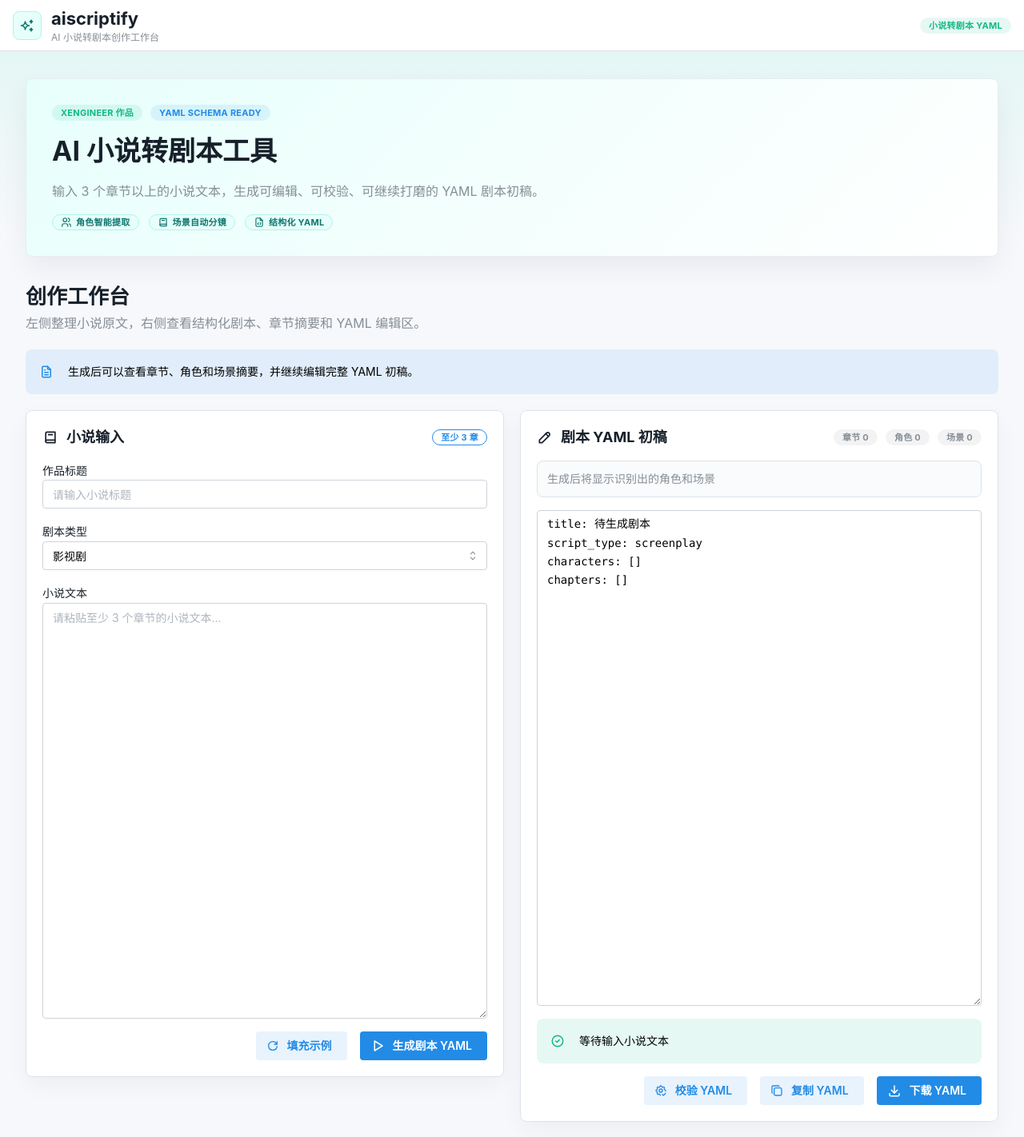
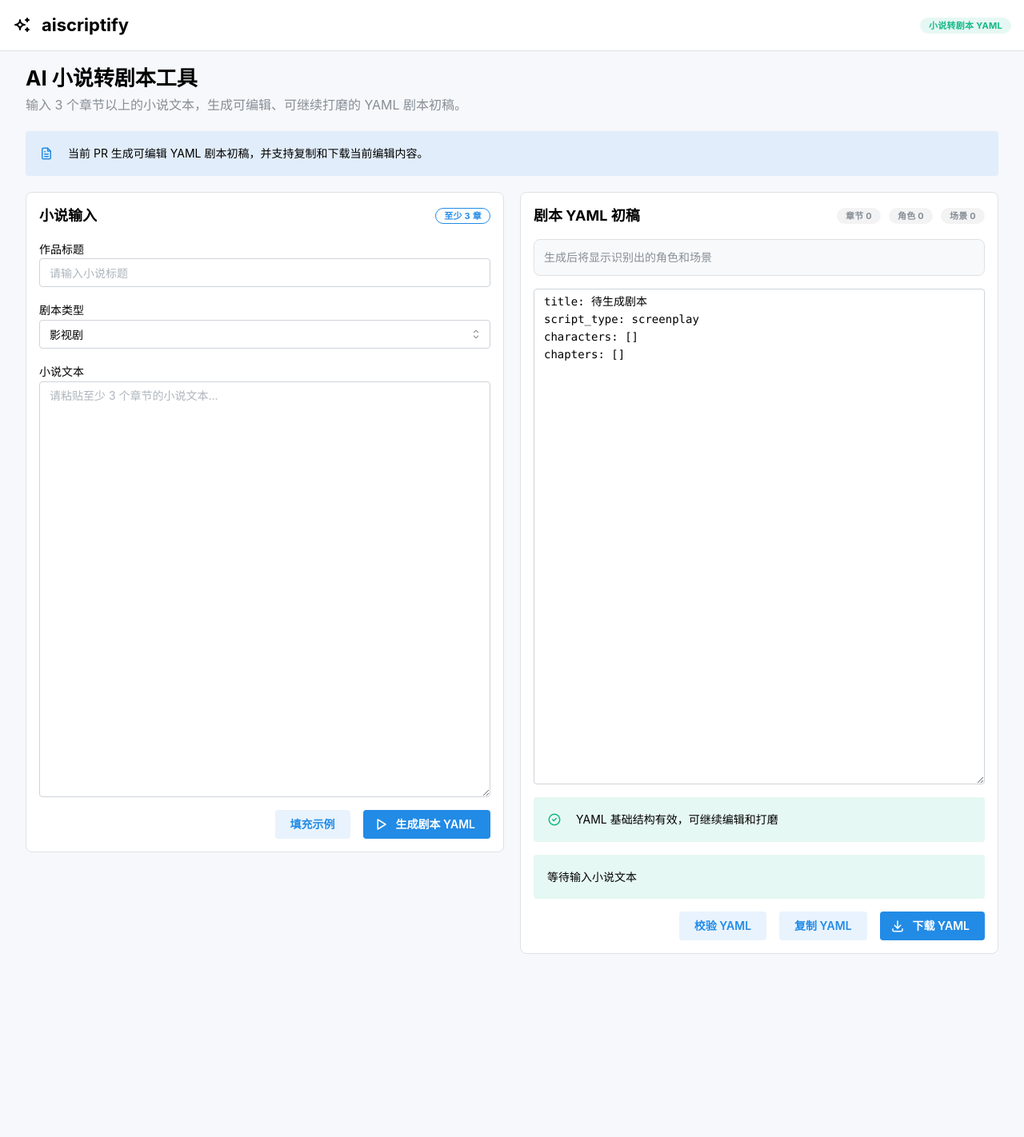
Before and after one commit to wjf996/aiscriptify, a React (Vite) app in the folder frontend/: page / in a window 1280 px wide. Shown: the top 1422 px of the page at 80% size. After the commit the page ends 1209 px from the top, so only its background shows below. Built offline with nearby package versions, Linux system fonts and the light colour scheme.

Commit message:
Revert "优化创作工作台视觉体验"

```diff
--- a/frontend/src/App.tsx
+++ b/frontend/src/App.tsx
@@ -17,18 +17,11 @@ import {
 } from "@mantine/core";
 import {
   IconAlertCircle,
-  IconBook2,
   IconCircleCheck,
-  IconCopy,
   IconDownload,
   IconFileText,
-  IconFileCode,
-  IconPencil,
   IconPlayerPlay,
-  IconReload,
-  IconSettingsCheck,
   IconSparkles,
-  IconUsers,
 } from "@tabler/icons-react";
 import { useState } from "react";
 
@@ -262,8 +255,6 @@ function App() {
     selectedChapter === "all"
       ? null
       : chapterSummaries.find((chapter) => chapter.value === selectedChapter) ?? null;
-  const feedbackMessage = yamlStatus.valid ? statusMessage : yamlStatus.message;
-  const feedbackColor = errorMessage ? "red" : yamlStatus.valid ? "teal" : "yellow";
 
   return (
     <AppShell header={{ height: 64 }} padding="md">
@@ -271,15 +262,8 @@ function App() {
         <Container size="xl" h="100%">
           <Group h="100%" justify="space-between">
             <Group gap="sm">
-              <Paper className="brand-mark" radius="md">
-                <IconSparkles size={20} />
-              </Paper>
-              <Stack gap={0}>
+              <IconSparkles size={24} />
               <Title order={3}>aiscriptify</Title>
-                <Text size="xs" c="dimmed">
-                  AI 小说转剧本创作工作台
-                </Text>
-              </Stack>
             </Group>
             <Badge variant="light" color="teal">
               小说转剧本 YAML
@@ -290,65 +274,31 @@ function App() {
 
       <AppShell.Main>
         <Container size="xl">
-          <Stack gap="xl">
-            <Paper className="hero-panel" p="xl" radius="md">
-              <Stack gap="md">
-                <Group gap="xs">
-                  <Badge color="teal" variant="light">
-                    XEngineer 作品
-                  </Badge>
-                  <Badge color="blue" variant="light">
-                    YAML Schema Ready
-                  </Badge>
-                </Group>
-                <Title order={1}>AI 小说转剧本工具</Title>
-                <Text c="dimmed" maw={760}>
-                  输入 3 个章节以上的小说文本，生成可编辑、可校验、可继续打磨的 YAML 剧本初稿。
-                </Text>
-                <Group gap="sm">
-                  <Badge className="feature-badge" leftSection={<IconUsers size={14} />}>
-                    角色智能提取
-                  </Badge>
-                  <Badge className="feature-badge" leftSection={<IconBook2 size={14} />}>
-                    场景自动分镜
-                  </Badge>
-                  <Badge className="feature-badge" leftSection={<IconFileCode size={14} />}>
-                    结构化 YAML
-                  </Badge>
-                </Group>
-              </Stack>
-            </Paper>
-
           <Stack gap="lg">
             <Stack gap={4}>
-                <Title order={2}>创作工作台</Title>
+              <Title order={2}>AI 小说转剧本工具</Title>
               <Text c="dimmed">
-                  左侧整理小说原文，右侧查看结构化剧本、章节摘要和 YAML 编辑区。
+                输入 3 个章节以上的小说文本，生成可编辑、可继续打磨的 YAML 剧本初稿。
               </Text>
             </Stack>
 
-              <Alert icon={<IconFileText size={18} />} color="blue" variant="light" radius="md">
-                生成后可以查看章节、角色和场景摘要，并继续编辑完整 YAML 初稿。
+            <Alert icon={<IconFileText size={18} />} color="blue" variant="light">
+              当前 PR 生成可编辑 YAML 剧本初稿，并支持复制和下载当前编辑内容。
             </Alert>
 
             {errorMessage && (
-                <Alert icon={<IconAlertCircle size={18} />} color="red" variant="light" radius="md">
+              <Alert icon={<IconAlertCircle size={18} />} color="red" variant="light">
                 {errorMessage}
               </Alert>
             )}
 
             <Grid gutter="lg">
               <Grid.Col span={{ base: 12, md: 6 }}>
-                  <Paper withBorder p="lg" radius="md" className="workspace-card">
+                <Paper withBorder p="md" radius="md">
                   <Stack>
                     <Group justify="space-between">
-                      <Group gap="xs">
-                        <IconBook2 size={20} />
                       <Title order={4}>小说输入</Title>
-                      </Group>
-                      <Badge variant="outline" color="blue">
-                        至少 3 章
-                      </Badge>
+                      <Badge variant="outline">至少 3 章</Badge>
                     </Group>
 
                     <TextInput
@@ -381,11 +331,7 @@ function App() {
                     />
 
                     <Group justify="flex-end">
-                      <Button
-                        variant="light"
-                        leftSection={<IconReload size={16} />}
-                        onClick={() => setNovelText(sampleNovel)}
-                      >
+                      <Button variant="light" onClick={() => setNovelText(sampleNovel)}>
                         填充示例
                       </Button>
                       <Button
@@ -401,13 +347,10 @@ function App() {
               </Grid.Col>
 
               <Grid.Col span={{ base: 12, md: 6 }}>
-                  <Paper withBorder p="lg" radius="md" className="workspace-card">
+                <Paper withBorder p="md" radius="md">
                   <Stack>
                     <Group justify="space-between">
-                      <Group gap="xs">
-                        <IconPencil size={20} />
                       <Title order={4}>剧本 YAML 初稿</Title>
-                      </Group>
                       <Group gap="xs">
                         <Badge color="gray" variant="light">
                           章节 {chapterCount}
@@ -421,7 +364,7 @@ function App() {
                       </Group>
                     </Group>
 
-                    <Paper withBorder p="sm" radius="md" className="summary-panel">
+                    <Paper withBorder p="sm" radius="md" bg="gray.0">
                       {characterNames.length === 0 && sceneSummaries.length === 0 ? (
                         <Text size="sm" c="dimmed">
                           生成后将显示识别出的角色和场景
@@ -458,7 +401,7 @@ function App() {
                     </Paper>
 
                     {chapterSummaries.length > 0 && (
-                      <Paper withBorder p="sm" radius="md" className="summary-panel">
+                      <Paper withBorder p="sm" radius="md">
                         <Stack gap="xs">
                           <SegmentedControl
                             fullWidth
@@ -548,29 +491,27 @@ function App() {
 
                     <Alert
                       icon={
-                        yamlStatus.valid && !errorMessage ? (
+                        yamlStatus.valid ? (
                           <IconCircleCheck size={18} />
                         ) : (
                           <IconAlertCircle size={18} />
                         )
                       }
-                      color={feedbackColor}
+                      color={yamlStatus.valid ? "teal" : "yellow"}
                       variant="light"
-                      radius="md"
                     >
-                      {feedbackMessage}
+                      {yamlStatus.message}
+                    </Alert>
+
+                    <Alert color={errorMessage ? "red" : "teal"} variant="light">
+                      {statusMessage}
                     </Alert>
 
                     <Group justify="flex-end">
-                      <Button
-                        variant="light"
-                        leftSection={<IconSettingsCheck size={16} />}
-                        loading={isCheckingYaml}
-                        onClick={handleCheckYaml}
-                      >
+                      <Button variant="light" loading={isCheckingYaml} onClick={handleCheckYaml}>
                         校验 YAML
                       </Button>
-                      <Button variant="light" leftSection={<IconCopy size={16} />} onClick={handleCopyYaml}>
+                      <Button variant="light" onClick={handleCopyYaml}>
                         复制 YAML
                       </Button>
                       <Button
@@ -585,26 +526,6 @@ function App() {
                 </Paper>
               </Grid.Col>
             </Grid>
-
-              <Paper className="footer-panel" p="md" radius="md">
-                <Group justify="space-between" gap="md">
-                  <Text size="sm" c="dimmed">
-                    2026 XEngineer 暑期实训营作品 · React / Mantine / FastAPI / DeepSeek
-                  </Text>
-                  <Group gap="xs">
-                    <Badge color="gray" variant="light">
-                      多章节输入
-                    </Badge>
-                    <Badge color="gray" variant="light">
-                      YAML 初稿
-                    </Badge>
-                    <Badge color="gray" variant="light">
-                      作者可编辑
-                    </Badge>
-                  </Group>
-                </Group>
-              </Paper>
-            </Stack>
           </Stack>
         </Container>
       </AppShell.Main>
--- a/frontend/src/styles.css
+++ b/frontend/src/styles.css
@@ -1,9 +1,6 @@
 body {
   margin: 0;
-  background:
-    linear-gradient(180deg, rgba(218, 246, 241, 0.82), rgba(247, 248, 251, 0) 300px),
-    #f7f8fb;
-  color: #17202a;
+  background: #f7f8fb;
 }
 
 html {
@@ -15,81 +12,3 @@ input,
 textarea {
   font: inherit;
 }
-
-.brand-mark {
-  display: grid;
-  width: 36px;
-  height: 36px;
-  place-items: center;
-  color: #0f766e;
-  background: #e6fffb;
-  border: 1px solid #b2f2e9;
-}
-
-.hero-panel {
-  margin-top: 18px;
-  background:
-    linear-gradient(135deg, rgba(230, 255, 251, 0.96), rgba(255, 255, 255, 0.98)),
-    #ffffff;
-  border: 1px solid #e6edf3;
-  box-shadow: 0 14px 34px rgba(15, 23, 42, 0.06);
-}
-
-.feature-badge {
-  color: #0f766e;
-  background: #e6fffb;
-  border: 1px solid #b2f2e9;
-}
-
-.workspace-card {
-  background: rgba(255, 255, 255, 0.96);
-  border-color: #dce3ea;
-  box-shadow: 0 10px 28px rgba(15, 23, 42, 0.045);
-  transition:
-    border-color 160ms ease,
-    box-shadow 160ms ease,
-    transform 160ms ease;
-}
-
-.workspace-card:hover {
-  border-color: #b7d6dc;
-  box-shadow: 0 16px 34px rgba(15, 23, 42, 0.07);
-  transform: translateY(-1px);
-}
-
-.summary-panel {
-  background: #f9fbfc;
-  border-color: #dce3ea;
-}
-
-.footer-panel {
-  background: #ffffff;
-  border: 1px solid #e6edf3;
-}
-
-.mantine-Textarea-input {
-  line-height: 1.65;
-}
-
-.mantine-Textarea-input:focus,
-.mantine-TextInput-input:focus,
-.mantine-Select-input:focus {
-  border-color: #24b8b9;
-  box-shadow: 0 0 0 3px rgba(36, 184, 185, 0.12);
-}
-
-.mantine-Button-root {
-  transition:
-    transform 140ms ease,
-    box-shadow 140ms ease,
-    background-color 140ms ease;
-}
-
-.mantine-Button-root:hover {
-  transform: translateY(-1px);
-  box-shadow: 0 8px 18px rgba(15, 23, 42, 0.08);
-}
-
-.mantine-SegmentedControl-root {
-  background: #eef6f6;
-}
```
Lines whose indentation alone changed are shown as unchanged.
